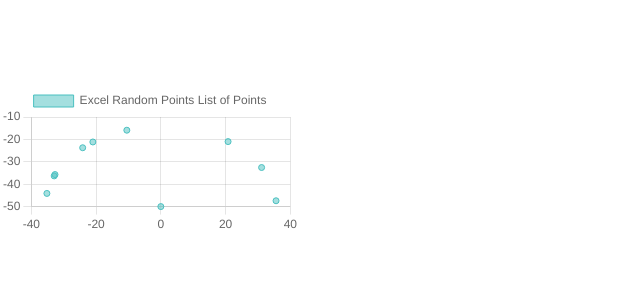
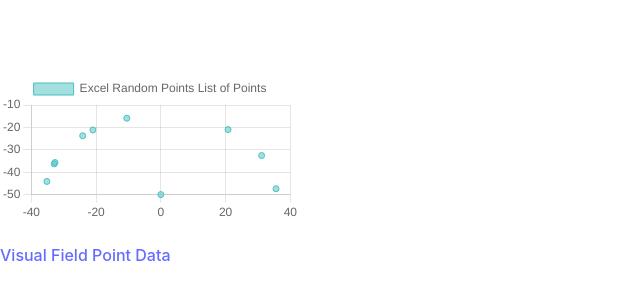
Before and after one commit to mengistuabebe06/React_test_Redux, a React (Vite) app: page /#/excel in a window 1280 px wide. Shown: the part 240-540 px from the top of the page, without its empty margins (0-640 px from the left). Built offline with nearby package versions, Linux system fonts and the light colour scheme.

Commit message:
deploy my project

```diff
--- a/src/componets/RandomGraphComponets/ExcelRandomPointsList.jsx
+++ b/src/componets/RandomGraphComponets/ExcelRandomPointsList.jsx
@@ -4,6 +4,7 @@ import styled from "styled-components";
 import { Chart, registerables } from "chart.js";
 import { useDispatch, useSelector } from "react-redux";
 import { listExcelPoints } from "../../action/randomgraphAction";
+import { NavLink } from "react-router-dom";
 
 Chart.register(...registerables);
 
@@ -69,9 +70,14 @@ const ExcelRandomPointsList = () => {
   if (fetchError) return <div>Error: {fetchError}</div>; // Updated to use 'fetchError'
 
   return (
-    <ChartWrapper>
-      <Scatter data={chartData} options={chartOptions} />
-    </ChartWrapper>
+    <div>
+      <ChartWrapper>
+        <Scatter data={chartData} options={chartOptions} />
+      </ChartWrapper>
+      <div>
+        <NavLink to="/">Visual Field Point Data </NavLink>
+      </div>
+    </div>
   );
 };
 
--- a/src/componets/RandomGraphComponets/ListFieldRandomPoints.jsx
+++ b/src/componets/RandomGraphComponets/ListFieldRandomPoints.jsx
@@ -4,6 +4,7 @@ import styled from "styled-components";
 import { useDispatch, useSelector } from "react-redux";
 import { listFieldPoints } from "../../action/randomgraphAction";
 import { Chart, registerables } from "chart.js";
+import { NavLink } from "react-router-dom";
 
 Chart.register(...registerables);
 
@@ -69,9 +70,18 @@ const ListFieldRandomPoints = () => {
   if (fetchError) return <div>Error: {fetchError}</div>;
 
   return (
-    <ChartWrapper>
-      <Scatter data={chartData} options={chartOptions} />
-    </ChartWrapper>
+    // <ChartWrapper>
+    //   <Scatter data={chartData} options={chartOptions} />
+    // </ChartWrapper>
+
+    <div>
+      <ChartWrapper>
+        <Scatter data={chartData} options={chartOptions} />
+      </ChartWrapper>
+      <div>
+        <NavLink to="/excel">Visual Excel Point Data </NavLink>
+      </div>
+    </div>
   );
 };
 
```
